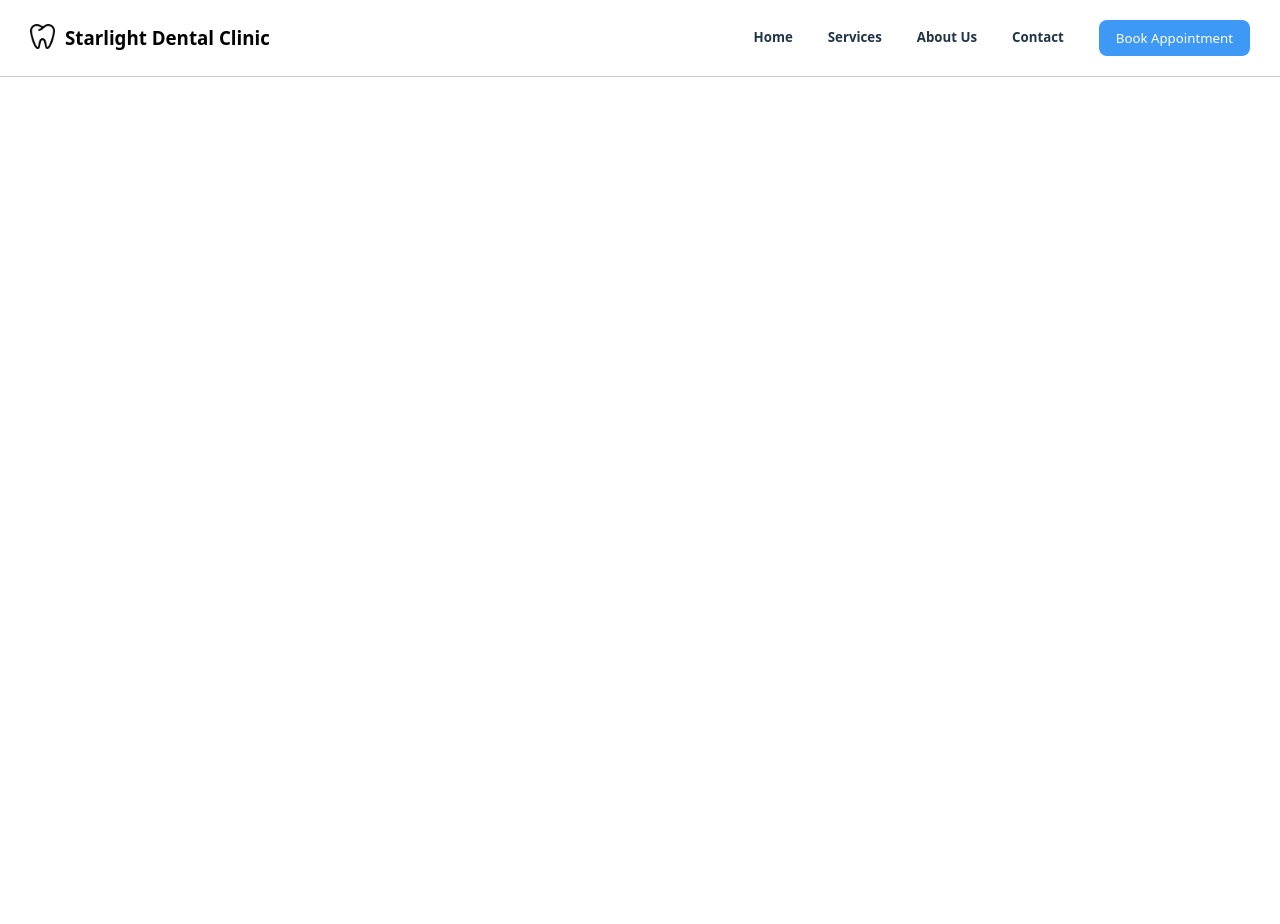
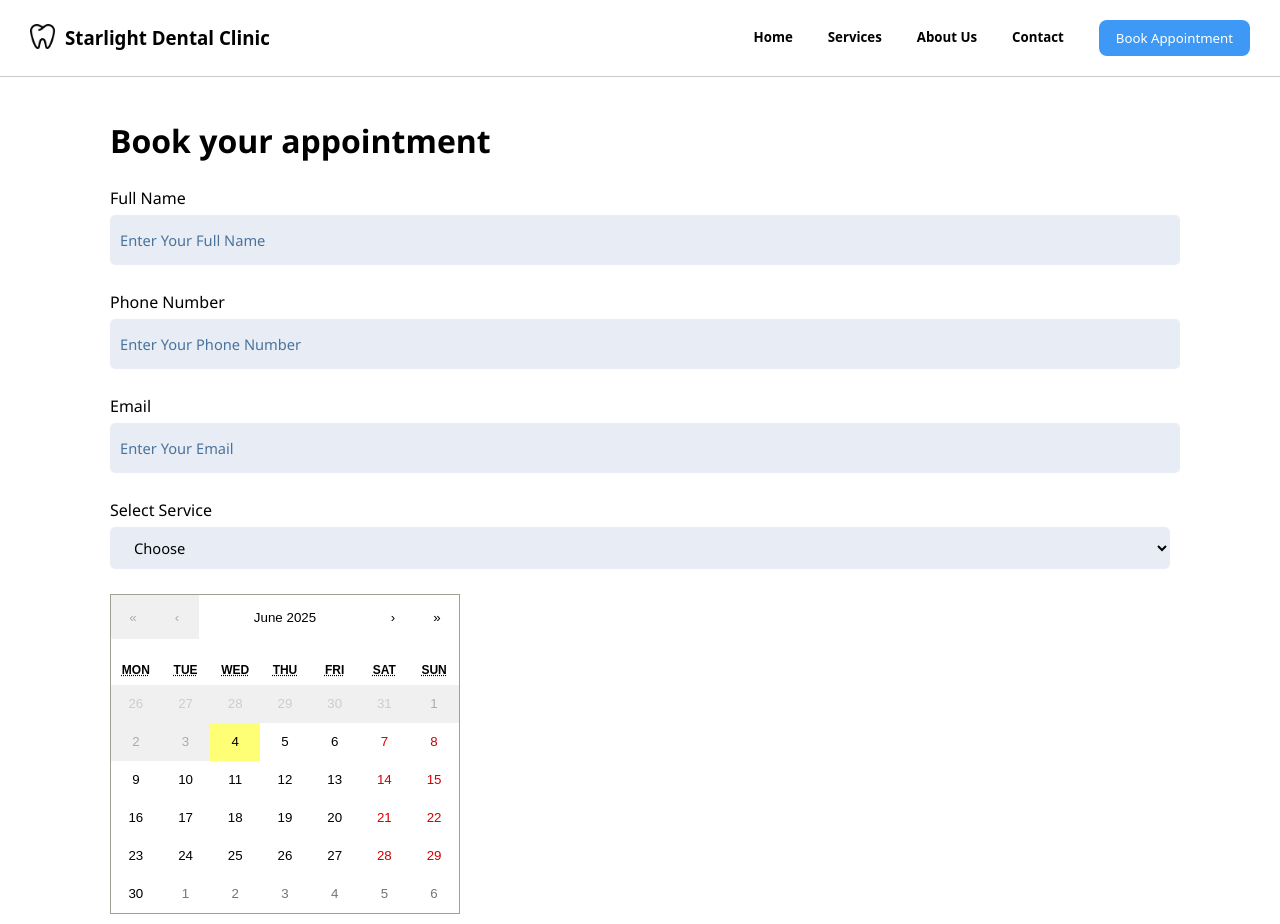
Before and after one commit to arohao/SEG3125-Service-Site, a React (Vite) app in the folder vite-service-site/: page /booking in a window 1280 px wide. Before the commit the page ends 800 px from the top, so only its background shows below. Built offline with nearby package versions, Linux system fonts and the light colour scheme.

Commit message:
add booking, create booking page

```diff
--- a/vite-service-site/package.json
+++ b/vite-service-site/package.json
@@ -11,6 +11,7 @@
   },
   "dependencies": {
     "react": "^19.1.0",
+    "react-calendar": "^6.0.0",
     "react-dom": "^19.1.0",
     "react-router-dom": "^7.6.2"
   },
--- a/vite-service-site/src/App.jsx
+++ b/vite-service-site/src/App.jsx
@@ -1,6 +1,8 @@
 import './styles/App.css'
 import { BrowserRouter, Routes, Route } from 'react-router-dom';
 import Home from './pages/Home';
+import Booking from './pages/Booking';
+
 import Nav from './components/Nav';
 
 function App() {
@@ -9,6 +11,7 @@ function App() {
       <Nav />
       <Routes>
         <Route path="/" element={<Home />} />
+        <Route path="/booking" element={<Booking/>}/>
       </Routes>
     </BrowserRouter>
   )
--- a/vite-service-site/src/components/Nav.jsx
+++ b/vite-service-site/src/components/Nav.jsx
@@ -15,7 +15,9 @@ function Nav() {
         <h5>About Us</h5>
         <h5>Contact</h5>
         <h5>
-          <button>Book Appointment</button>
+          <Link to='/booking'>
+            <button>Book Appointment</button>
+          </Link>
         </h5>
       </div>
     </nav>
--- a/vite-service-site/src/main.jsx
+++ b/vite-service-site/src/main.jsx
@@ -2,7 +2,6 @@ import { StrictMode } from 'react';
 import { createRoot } from 'react-dom/client';
 import './styles/index.css';
 import App from './App.jsx';
-import Nav from './components/Nav.jsx';
 
 
 createRoot(document.getElementById('root')).render(
--- /dev/null
+++ b/vite-service-site/src/pages/Booking.jsx
@@ -0,0 +1,38 @@
+import Calendar from 'react-calendar'
+import 'react-calendar/dist/Calendar.css';
+
+function Booking() {
+  return (
+    <main>
+      <h1>Book your appointment</h1>
+      <form className='booking-form'>
+        <div>
+          <label for='name'>Full Name</label>
+          <input id='name' type='text' placeholder="Enter Your Full Name"/>
+        </div>
+        <div>
+          <label for='phone-number'>Phone Number</label>
+          <input id='phone-number' type='text' placeholder="Enter Your Phone Number"/>
+        </div>
+        <div>
+          <label for='email'>Email</label>
+          <input id='email' type='text' placeholder="Enter Your Email"/>
+        </div>
+        <div>
+          <label for='service'>Select Service</label>
+          <select id='service' type='' placeholder="Choose">
+            <option disabled selected>Choose</option>
+            <option>Dental Cleaning</option>
+            <option>Initial Exam</option>
+            <option>Teeth Removal</option>
+          </select>
+        </div>
+        <div>
+          <Calendar minDate={new Date()}/>
+        </div>
+      </form>
+    </main>
+  );
+}
+
+export default Booking;
--- a/vite-service-site/src/styles/App.css
+++ b/vite-service-site/src/styles/App.css
@@ -29,10 +29,25 @@ nav {
     gap: 35px;
     align-items: center;
   }
+
+  & button {
+    color: white;
+    border-radius: 8px;
+    border: 1px solid transparent;
+    padding: 0.6em 1.2em;
+    font-size: 1em;
+    font-weight: 500;
+    font-family: inherit;
+    background-color: #3D99F5;
+    cursor: pointer;
+    transition: border-color 0.25s;
+  }
 }
 
 main {
   padding: 0 100px;
+  margin-top: 50px;
+  font-family: 'Segoe UI', Tahoma, Geneva, Verdana, sans-serif;
 }
 
 a {
@@ -41,3 +56,48 @@ a {
   color: black;
   text-decoration: none;
 }
+
+h1 {
+  font-size: 2rem;
+  font-weight: bold;
+}
+
+.booking-form {
+  width: 100%;
+
+  & label {
+    display: block;
+    padding-bottom: 5px;
+    font-weight: 500;
+  }
+
+  ::placeholder {
+    color: #4A739C;
+  }
+
+  & input {
+    width: 100%;
+    height: 30px;
+    padding: 10px 0;
+    padding-left: 10px;
+    background-color: #E8EDF5;
+    border: none;
+    border-radius: 5px;
+    font-family: inherit;
+    font-size: 11pt;
+    margin-bottom: 25px;
+  }
+
+  & select {
+    display: block;
+    width: 100%;
+    height: fit-content;
+    padding: 10px 20px;
+    background-color: #E8EDF5;
+    border: none;
+    border-radius: 5px;
+    font-family: inherit;
+    font-size: 11pt;
+    margin-bottom: 25px;
+  }
+}
--- a/vite-service-site/src/styles/index.css
+++ b/vite-service-site/src/styles/index.css
@@ -4,7 +4,6 @@
   font-weight: 400;
 
   color-scheme: light dark;
-  color: #213547;
   background-color: #ffffff;
 
   font-synthesis: none;
@@ -21,18 +20,6 @@ h1 {
   font-size: 3.2em;
 }
 
-button {
-  border-radius: 8px;
-  border: 1px solid transparent;
-  padding: 0.6em 1.2em;
-  font-size: 1em;
-  font-weight: 500;
-  font-family: inherit;
-  background-color: #3D99F5;
-  color: white;
-  cursor: pointer;
-  transition: border-color 0.25s;
-}
 button:hover {
   border-color: #646cff;
 }
```
Also changed, not shown: 1 other file (tests, documents, lock files or other folders).
